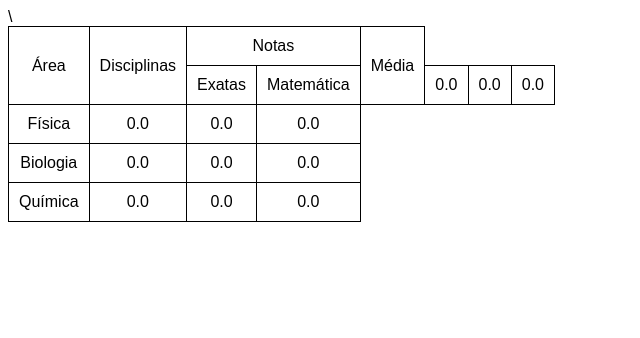
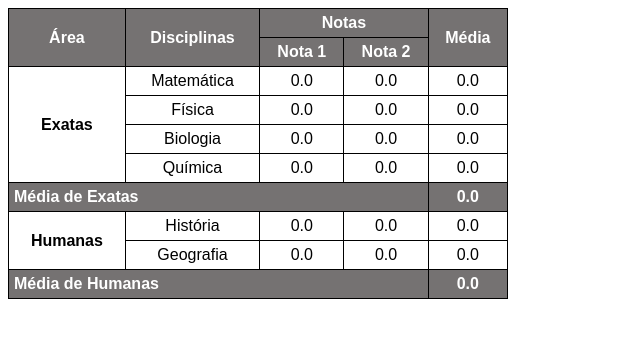
Before and after one commit to eduardocoelho17/html-css, a plain HTML site: page desafios/d014/tabela.html in a window 1280 px wide. Shown: the whole page, without its empty margins (0-640 px from the left). Drawn offline with Linux system fonts and the light colour scheme.

Commit message:
Desafio 014 de tabelas foi feito

```diff
--- a/desafios/d014/tabela.html
+++ b/desafios/d014/tabela.html
@@ -11,28 +11,45 @@
 
         table {
             border-collapse: collapse;
-            width: 400px;
+            width: 500px;
 
         }
 
-        td {
+        td, th {
             border: 1px solid black;
-            padding: 10px;
+            padding: 5px;
             text-align: center;
+        }
 
+        .mde, .mdh {
+            text-align: left;
+            font-weight: bold;
+        }
+
+        .headtable, .note, .mdh, .mde {
+            font-weight: bold;
+            background-color: rgb(117, 114, 114);
+            color: white;
         }
     </style>
 </head>
 <body>
     <table>
         <tr>
-            <td rowspan="2">Área</td>
-            <td rowspan="2">Disciplinas</td>
-            <td colspan="2">Notas</td>
-            <td rowspan="2">Média</tr>\
+            <td rowspan="2" class="headtable">Área</td>
+            <td rowspan="2" class="headtable">Disciplinas</td>
+            <td colspan="2" class="headtable">Notas</td>
+            <td rowspan="2" class="headtable">Média</tr>
         </tr>
         <tr>
-            <td>Exatas</td>
+            <td class="headtable">Nota 1</td>
+            <td class="headtable">Nota 2</td>
+
+
+
+        </tr>
+        <tr>
+            <th rowspan="4">Exatas</th>
             <td>Matemática</td>
             <td>0.0</td>
             <td>0.0</td>
@@ -44,18 +61,43 @@
             <td>0.0</td>
             <td>0.0</td>
             <td>0.0</td>
+
         </tr>
         <tr>
             <td>Biologia</td>
             <td>0.0</td>
             <td>0.0</td>
-            <td>0.0</td>
+            <td>0.0</td
+
         </tr>
         <tr>
             <td>Química</td>
             <td>0.0</td>
             <td>0.0</td>
             <td>0.0</td>
+
+        </tr>
+        <tr>
+            <td colspan="4" class="mde">Média de Exatas</td>
+            <td class="note">0.0</td>
+        </tr>
+        <tr>
+            <th rowspan="2">Humanas</th>
+            <td>História</td>
+            <td>0.0</td>
+            <td>0.0</td>
+            <td>0.0</td>
+
+        </tr>
+        <tr>
+            <td>Geografia</td>
+            <td>0.0</td>
+            <td>0.0</td>
+            <td>0.0</td>
+        </tr>
+        <tr>
+            <td colspan="4" class="mdh">Média de Humanas</td>
+            <td class="note">0.0</td>
         </tr>
     </table>
 </body>
```
